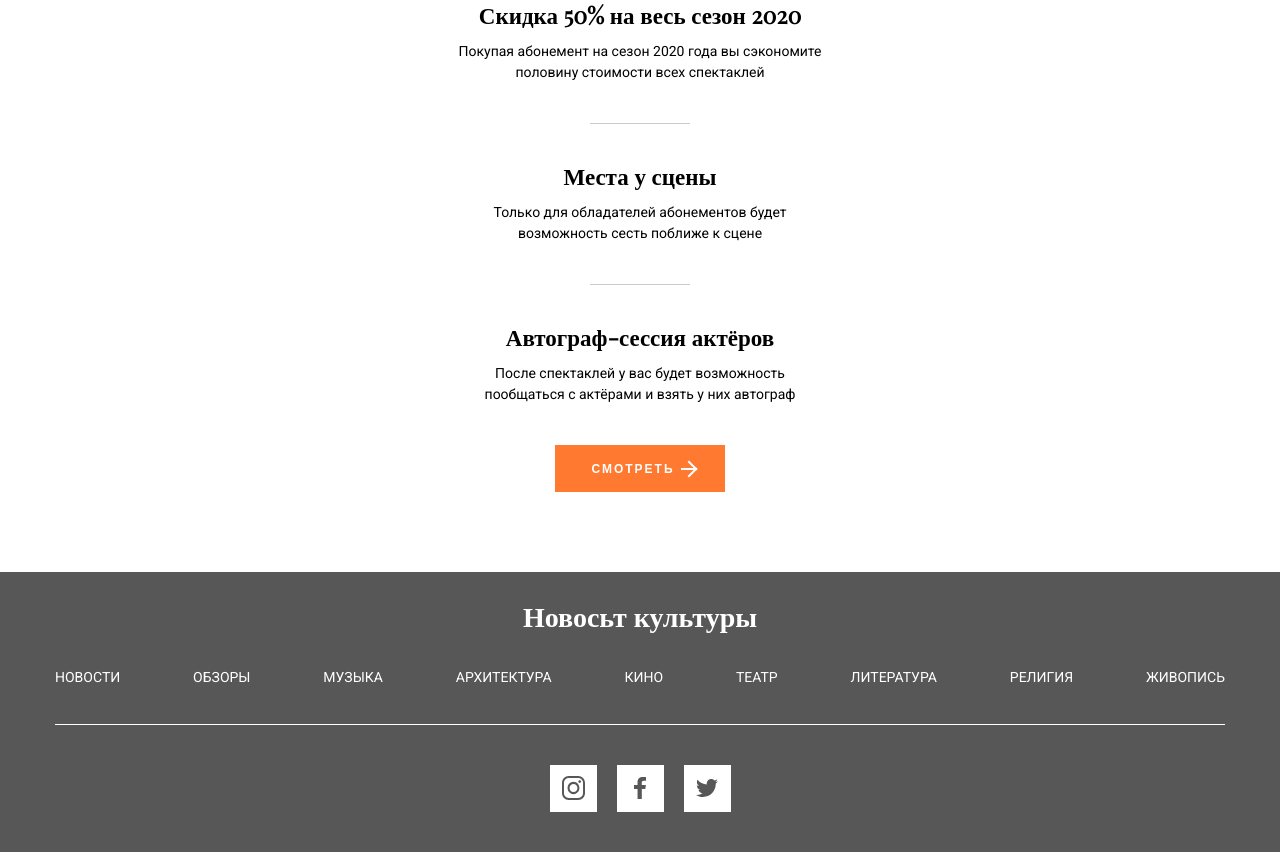
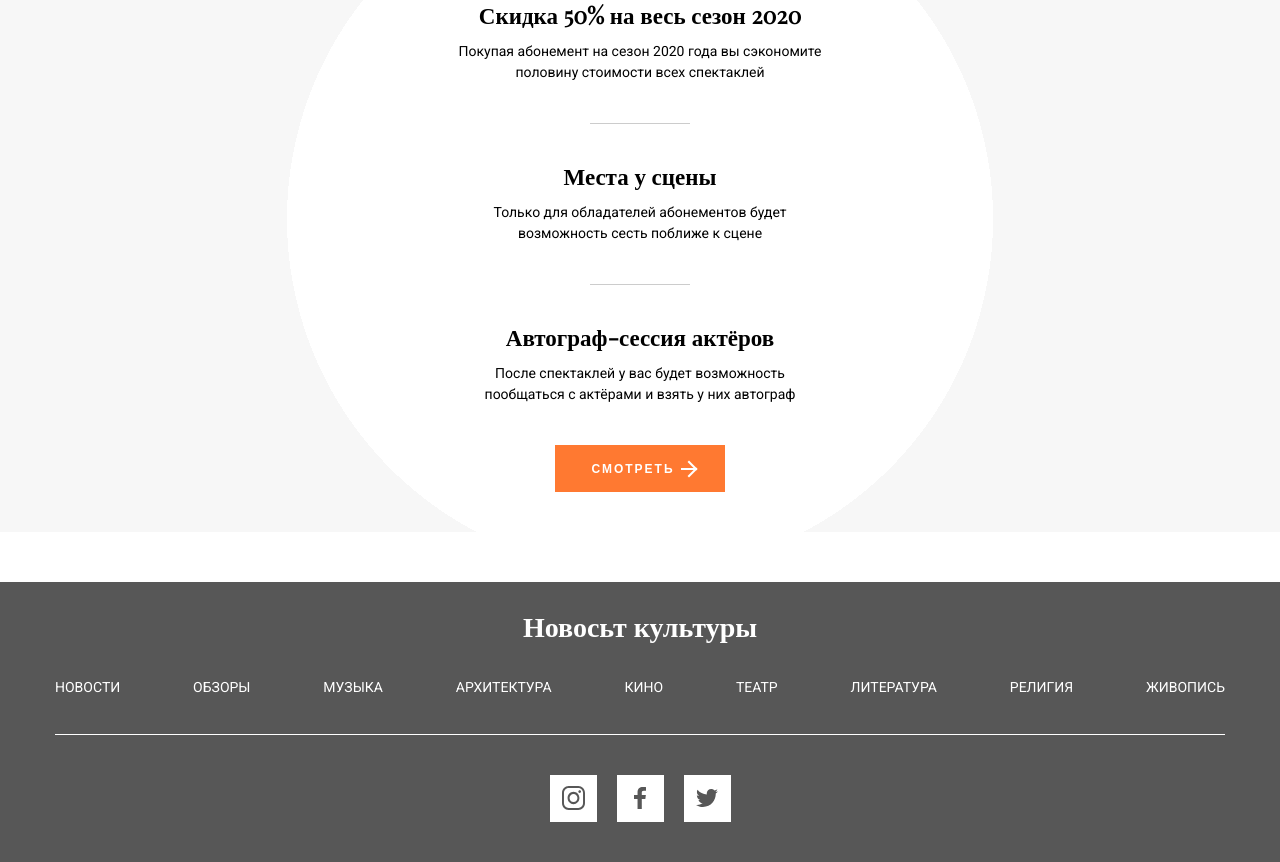
Before and after one commit to wallblizzard/novosti, a website: page index.html in a window 1280 px wide. Shown: the part 1120-1982 px from the top of the page. Drawn offline with nearby package versions, Linux system fonts and the light colour scheme; files that its build step writes are made by us from their sources.

Commit message:
правки

```diff
--- a/sass/main/main.scss
+++ b/sass/main/main.scss
@@ -86,6 +86,8 @@ p {
 }
 
 .section_price {
+    background: radial-gradient(circle, #ffffff 353px, #F7F7F7 353px);
+
     h3 {
         margin-bottom: 40px;
     }
@@ -122,6 +124,7 @@ p {
         text-transform: uppercase;
         letter-spacing: 2px;
         margin: 40px auto;
+        margin-bottom: 0;
         position: relative;
         display: flex;
         justify-content: center;
@@ -159,6 +162,7 @@ p {
 }
 
 .footer {
+    margin-top: 50px;
     width: 100%;
     padding:30px 0 40px;
     background-color: #575757;
```
